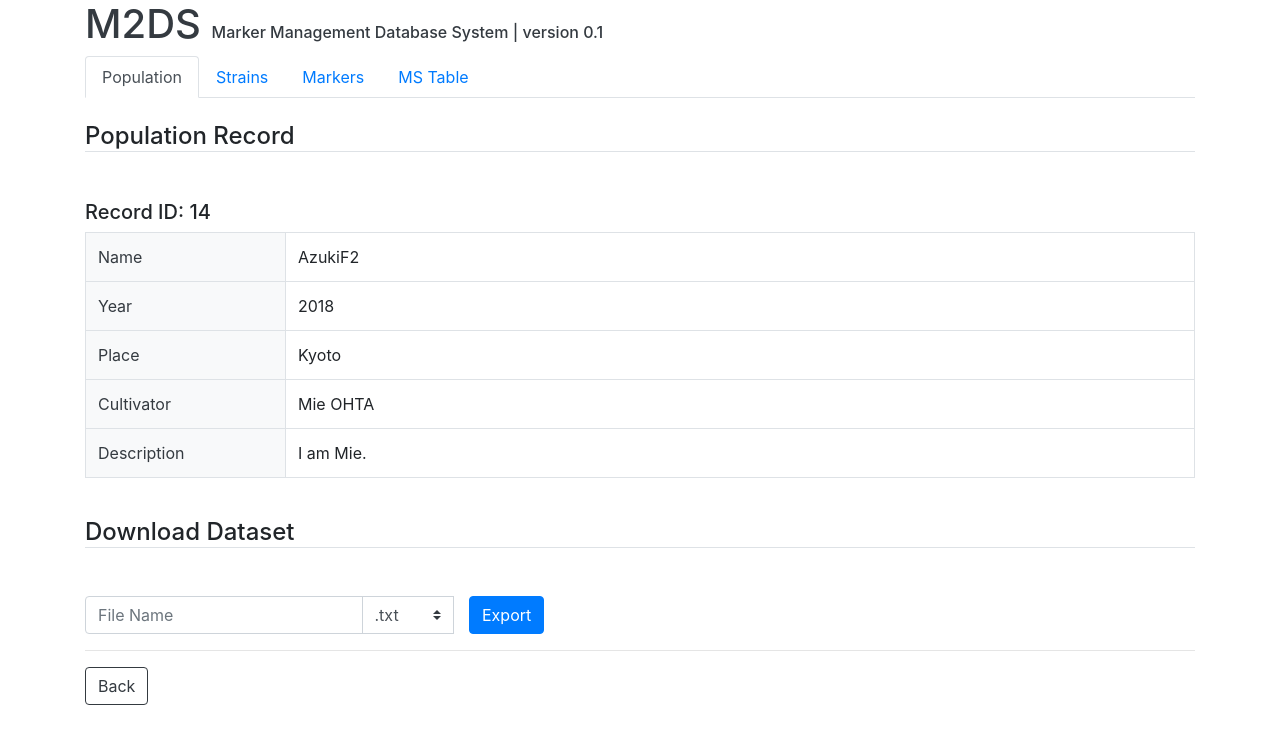
After one commit to qqep685d/M2DS, a Django app: page /dataset/export/14/ in a window 1280 px wide. The commit adds this page. Shown: the top 744 px of the page. Run offline with Django 3.2, Linux system fonts and the light colour scheme; data comes from the database, SQL or seed files in the repository; both versions use the stored data as it was after the commit; some libraries are stand-ins or nearby versions.

Commit message:
add export function

```diff
--- a/m2ds/mm/models.py
+++ b/m2ds/mm/models.py
@@ -35,7 +35,7 @@ class Strain(models.Model):
 
 
 class Marker(models.Model):
-    marker_types = (('g', 'Genetic Marker'), ('p', 'Phenotypic Marker'))
+    marker_types = (('g', 'Genotype'), ('p', 'Phenotype'))
 
     id     = models.AutoField('ID', primary_key=True)
     name   = models.CharField('Name', max_length=20)
--- a/m2ds/mm/static/upload_files/dataset.mini.add.txt
+++ b/m2ds/mm/static/upload_files/dataset.mini.add.txt
@@ -1,2 +1,2 @@
-MARKER	TYPE	Strain001	Strain002	Strain003	Strain004	Strain005	Strain006	Strain007	Strain008
-snp_13377_9068_1	g	A	H	B	H	A	B	H	H
+MARKER	TYPE	0001	0002	0003	0004	0005	0006	0007	0008
+snp_13377_9068_1	genotype	A	H	B	H	A	B	H	H
--- a/m2ds/mm/static/upload_files/dataset.mini.txt
+++ b/m2ds/mm/static/upload_files/dataset.mini.txt
@@ -1,4 +1,4 @@
-MARKER	TYPE	Strain001	Strain002	Strain003	Strain004	Strain005	Strain006	Strain007	Strain008
+MARKER	TYPE	0001	0002	0003	0004	0005	0006	0007	0008
 lateral_awn	p	D	D	D	D	D	D	B	D
 snp_248489_7146_1	g	H	A	H	H	H	B	A	H
 snp_1083658_17577_1	g	A	A	B	A	H	H	B	H
--- a/m2ds/mm/static/upload_files/dataset2.mini.txt
+++ b/m2ds/mm/static/upload_files/dataset2.mini.txt
@@ -1,4 +1,4 @@
-MARKER	TYPE	F2_001	F2_002	F2_003	F2_004	F2_005	F2_006	F2_007	F2_008	F2_009	F2_010	F2_011	F2_012	F2_013	F2_014	F2_015	F2_016
+MARKER	TYPE	Line001	Line002	Line003	Line004	Line005	Line006	Line007	Line008	Line009	Line010	Line011	Line012	Line013	Line014	Line015	Line016
 Marker001	g	H	A	B	H	H	B	A	B	B	A	B	H	H	B	B	H
 Marker002	g	H	A	B	H	H	B	A	B	B	A	B	H	H	B	B	H
 Marker003	g	H	A	B	H	H	B	A	B	B	A	B	H	H	B	B	H
--- /dev/null
+++ b/m2ds/mm/templates/mm/dataset_download.html
@@ -0,0 +1,40 @@
+{% extends "mm/base.html" %}
+{% load bootstrap4 %}
+
+{% block content %}
+    <h4 class="mt-4 mb-5 border-bottom">Population Record</h4>
+    <div class="row">
+        <div class="col-md-2"><h5>Record ID: {{population.id}}</h5></div>
+    </div>
+    <div class="table-responsive">
+        <table class="table table-bordered">
+            <tbody>
+                <tr><td class="bg-light text-dark" style="width:200px;">Name</td><td>{{population.name}}</td></tr>
+                <tr><td class="bg-light text-dark">Year</td><td>{{population.year}}</td></tr>
+                <tr><td class="bg-light text-dark">Place</td><td>{{population.place}}</td></tr>
+                <tr><td class="bg-light text-dark">Cultivator</td><td>{{population.cultivator}}</td></tr>
+                <tr><td class="bg-light text-dark">Description</td><td>{{population.description}}</td></tr>
+            </tbody>
+        </table>
+    </div>
+
+    <h4 class="mt-4 mb-5 border-bottom">Download Dataset</h4>
+    <form action="{% url 'mm:dataset_export' population_id=population.id %}" method="post">
+        {% csrf_token %}
+        <div class="input-group">
+            <input type="text" class="form-control col-md-3" placeholder="File Name" name="filename">
+            <select class="custom-select col-md-1" name="extention">
+                <option value="txt">.txt</option>
+                <option value="csv">.csv</option>
+                <option value="tsv">.tsv</option>
+            </select>
+            <span class="input-group-btn col-md-2">
+                <button type="submit" class="btn btn-primary">Export</button>
+            </span>
+        </div>
+    </form>
+
+    <hr>
+
+    <a href="{% url 'mm:population_list' %}" class="btn btn-outline-dark">Back</a>
+{% endblock content %}
--- a/m2ds/mm/templates/mm/population_list.html
+++ b/m2ds/mm/templates/mm/population_list.html
@@ -23,11 +23,11 @@
             <td>{{ population_rec.place }}</td>
             <td>{{ population_rec.cultivator }}</td>
             <td>
-                <a href="{% url 'mm:dataset_upload' population_id=population_rec.id %}" class="btn btn-outline-secondary btn-sm">Upload</a>
+                <a href="{% url 'mm:dataset_upload' population_id=population_rec.id %}" class="btn btn-outline-secondary btn-sm">Upload/Import</a>
                 <a href="{% url 'mm:strain_list_subset' population_id=population_rec.id %}" class="btn btn-outline-primary btn-sm">Strains</a>
                 <a href="{% url 'mm:marker_list_subset' population_id=population_rec.id %}" class="btn btn-outline-success btn-sm">Markers</a>
                 <a href="{% url 'mm:mstable_list_subset' population_id=population_rec.id %}" class="btn btn-outline-warning btn-sm">MS Table</a>
-                <!-- <a href="{% url 'mm:mstable_list_subset' population_id=population_rec.id %}" class="btn btn-outline-secondary btn-sm">Download</a> -->
+                <a href="{% url 'mm:dataset_export' population_id=population_rec.id %}" class="btn btn-outline-secondary btn-sm">Export/Download</a>
             </td>
             <td>
                 <a href="{% url 'mm:population_edit' population_id=population_rec.id %}" class="btn btn-outline-dark btn-sm">Edit</a>
--- a/m2ds/mm/urls.py
+++ b/m2ds/mm/urls.py
@@ -13,10 +13,6 @@ urlpatterns = [
     path('population/edit/<int:population_id>/', views.population_edit, name='population_edit'),  # Edit
     path('population/confirm/<int:population_id>/', views.population_confirm, name='population_confirm'),     # Confirm
     path('population/del/<int:population_id>/', views.population_del, name='population_del'),     # Delete
-
-    # Dataset
-    path('dataset/upload/<int:population_id>/', views.dataset_upload, name='dataset_upload'),  # Upload
-    path('dataset/import/<int:population_id>/', views.dataset_import, name='dataset_import'),  # Import
 
     # Strain
     path('strain/', views.strain_list, name='strain_list'),    # Show
@@ -37,4 +33,9 @@ urlpatterns = [
     path('mstable/population_id=<int:population_id>/', views.mstable_list, name='mstable_list_subset'),    # Show
     path('mstable/view/', views.mstable_view, name='mstable_view'),  # View
     path('mstable/edit/mstable_id=<int:mstable_id>/', views.mstable_edit, name='mstable_edit'),  # Edit
+
+    # Dataset
+    path('dataset/upload/<int:population_id>/', views.dataset_upload, name='dataset_upload'),  # Upload
+    path('dataset/import/<int:population_id>/', views.dataset_import, name='dataset_import'),  # Import
+    path('dataset/export/<int:population_id>/', views.dataset_export, name='dataset_export'),  # Download
 ]
--- a/m2ds/mm/views.py
+++ b/m2ds/mm/views.py
@@ -1,16 +1,24 @@
+# default library of django
 from django.shortcuts import render, get_object_or_404, redirect
 from django.http import HttpResponse, HttpResponseRedirect, HttpRequest
 
+# additional library for django
+from django_pandas.io import read_frame
+
+# default library of python
 import sys, os
 import pandas as pd
 import numpy as np
 import itertools
-from django_pandas.io import read_frame
+import urllib.request
 
+# original library for M2DS
 from mm.models import Population, Strain, Marker, MSTable
 from mm.forms import PopulationForm, StrainForm, MarkerForm, MSTableForm
 
-UPLOADE_DIR = os.path.dirname(os.path.abspath(__file__)) + '/static/upload_files/'
+# IO directory
+UPLOADE_DIR  = os.path.dirname(os.path.abspath(__file__)) + '/static/upload_files/'
+DOWNLOAD_DIR = os.path.dirname(os.path.abspath(__file__)) + '/static/download_files/'
 
 #--- Index ---
 def index(request):
@@ -67,65 +75,6 @@ def population_del(request, population_id):
     population = get_object_or_404(Population, pk=population_id)
     population.delete()
     return redirect('mm:population_list')
-
-
-#--- Dataset ---
-def dataset_upload(request, population_id):
-    """ Upload Dataset """
-    population = get_object_or_404(Population, pk=population_id)
-
-    if request.FILES:
-        upload_file = request.FILES['file']
-        path = os.path.join(UPLOADE_DIR, upload_file.name)
-        destination = open(path, 'wb')
-
-        for chunk in upload_file.chunks():
-            destination.write(chunk)
-
-        return render(
-            request,
-            'mm/dataset_upload.html',
-            {'population' : population, 'uploaded_file' : upload_file.name, 'active_navi' : 1}
-        )
-
-    else:
-        return render(
-            request,
-            'mm/dataset_upload.html',
-            {'population' : population, 'active_navi' : 1}
-        )
-
-
-def dataset_import(request, population_id):
-
-    population = get_object_or_404(Population, pk=population_id)
-
-    if request.method == 'POST':
-        filename = request.POST['filename']
-
-        # dataset into pandas-dataframe
-        f_in = UPLOADE_DIR + filename
-        df = pd.read_csv(f_in, sep='\t', header=0)
-        strain_names  = list(df.columns[2:])
-        marker_names  = list(df['MARKER'])
-        marker_mtypes = list(df['TYPE'])
-
-        # update or insert data from pandas-dataframe
-        for n in strain_names:
-            Strain.objects.update_or_create(name=n, population=Population(id=population.id))
-        for n, t in zip(marker_names, marker_mtypes):
-            Marker.objects.update_or_create(name=n, population=Population(id=population.id), defaults={'mtype':t})
-
-        ms_comb = itertools.product(strain_names, marker_names)
-        for c in ms_comb:
-            get_strain = Strain.objects.get(name=c[0], population=population.id)
-            get_marker = Marker.objects.get(name=c[1], population=population.id)
-            m = marker_names.index(get_marker.name)
-            s = get_strain.name
-            val = df.loc[m, s]
-            MSTable.objects.update_or_create(strain=Strain(id=get_strain.id), marker=Marker(id=get_marker.id), defaults={'value':val})
-
-        return redirect('mm:population_list')
 
 
 #--- Strain ---
@@ -281,12 +230,14 @@ def marker_del(request, marker_id):
 
 
 #--- MS Table ---
-def make_pivot_table(population_id):
+def make_pivot_table(population_id, outfmt='html'):
     ms_recs = MSTable.objects.filter(strain__population__id=population_id, marker__population__id=population_id)
     df = read_frame(ms_recs)
     pivot_table = df.pivot(index='marker', columns='strain', values='value').fillna('-')
-    pivot_html  = pivot_table.to_html(index=True, classes=["table", "table-bordered", "table-sm", "table-hover"], col_space=200, na_rep='-')
-    return pivot_html
+    if outfmt=='html':
+        pivot_dataset = pivot_table.to_html(index=True, classes=["table", "table-bordered", "table-sm", "table-hover"], col_space=200, na_rep='-')
+
+    return pivot_dataset
 
 
 def mstable_list(request, population_id=None):
@@ -399,3 +350,109 @@ def mstable_edit(request, mstable_id,):
             'active_navi' : 4
         }
     )
+
+
+
+#--- Dataset ---
+def dataset_upload(request, population_id):
+    """ Upload Dataset """
+    population = get_object_or_404(Population, pk=population_id)
+
+    if request.FILES:
+        upload_file = request.FILES['file']
+        path = os.path.join(UPLOADE_DIR, upload_file.name)
+        destination = open(path, 'wb')
+
+        for chunk in upload_file.chunks():
+            destination.write(chunk)
+
+        return render(
+            request,
+            'mm/dataset_upload.html',
+            {'population' : population, 'uploaded_file' : upload_file.name, 'active_navi' : 1}
+        )
+
+    else:
+        return render(
+            request,
+            'mm/dataset_upload.html',
+            {'population' : population, 'active_navi' : 1}
+        )
+
+
+def dataset_import(request, population_id):
+
+    population = get_object_or_404(Population, pk=population_id)
+
+    if request.method == 'POST':
+        filename = request.POST['filename']
+
+        # dataset into pandas-dataframe
+        f_in = UPLOADE_DIR + filename
+        df = pd.read_csv(f_in, sep='\t', header=0)
+        strain_names  = list(df.columns[2:])
+        marker_names  = list(df['MARKER'])
+        marker_mtypes = list(df['TYPE'])
+
+        # update or insert data from pandas-dataframe
+        for n in strain_names:
+            Strain.objects.update_or_create(name=n, population=Population(id=population.id))
+        for n, t in zip(marker_names, marker_mtypes):
+            Marker.objects.update_or_create(name=n, population=Population(id=population.id), defaults={'mtype':t})
+
+        ms_comb = itertools.product(strain_names, marker_names)
+        for c in ms_comb:
+            get_strain = Strain.objects.get(name=c[0], population=population.id)
+            get_marker = Marker.objects.get(name=c[1], population=population.id)
+            m = marker_names.index(get_marker.name)
+            s = get_strain.name
+            val = df.loc[m, s]
+            MSTable.objects.update_or_create(strain=Strain(id=get_strain.id), marker=Marker(id=get_marker.id), defaults={'value':val})
+
+        return redirect('mm:population_list')
+
+
+def dataset_export(request, population_id, filename=None, sep='\t', extention='txt'):
+    if request.method == 'POST':
+
+        if request.POST.get('filename', None):
+
+            filename  = request.POST.get('filename', None)
+            extention = request.POST.get('extention', None)
+            outfile = DOWNLOAD_DIR + filename + '.' + extention
+
+            # Get sql-query
+            ms_recs = MSTable.objects.filter(strain__population__id=population_id, marker__population__id=population_id)
+            mk_recs = Marker.objects.filter(population__id=population_id).values('name', 'mtype')
+
+            # sql-query to dataframe
+            df = read_frame(ms_recs)
+            mk = read_frame(mk_recs)
+
+            # dataframe to pivot
+            pivot_df = df.pivot(index='marker', columns='strain', values='value').fillna('-')
+
+            # modify
+            pivot_df = pivot_df.merge(mk, left_index=True, right_on='name', how='left')
+            cols = list(pivot_df.columns[-2:]) + list(pivot_df.columns[:-2])
+            pivot_df = pivot_df.loc[:,cols]
+            pivot_df.columns = pivot_df.columns.str.replace('mtype', 'type').str.upper()
+            pivot_df['TYPE'] = pivot_df['TYPE'].replace('Phenotype', 'p')
+            pivot_df['TYPE'] = pivot_df['TYPE'].replace('Genotype', 'g')
+
+            # output
+            pivot_df.to_csv(outfile, sep=sep, index=False, header=True)
+
+            return redirect('mm:population_list')
+
+    else:
+        ### When request is "GET"
+        if request.GET.get('population_id', None):
+            population_id = request.GET.get('population_id', None)
+        population = get_object_or_404(Population, pk=population_id)
+
+        return render(
+            request,
+            'mm/dataset_download.html',
+            {'population' : population, 'active_navi' : 1}
+        )
```
Also changed, not shown: m2ds/mm/templates/mm/import_export.html (deleted, +0 -8 lines), m2ds/db.sqlite3, m2ds/mm/templates/mm/dataset_upload.html (indentation only).
